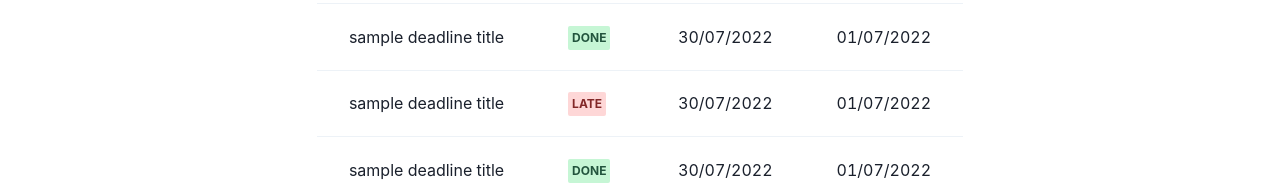
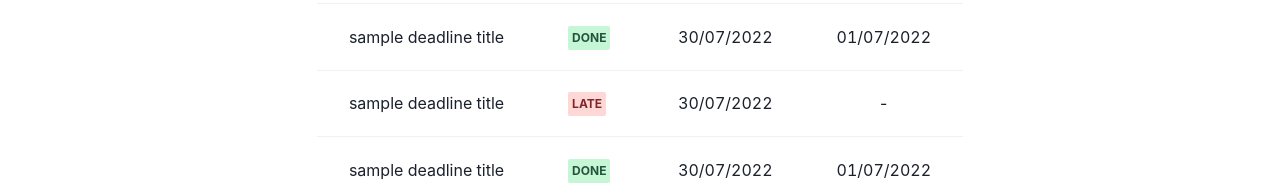
Before and after one commit to marlalain/relay-crud, a Next.js app: page / in a window 1280 px wide. Shown: the part 338-525 px from the top of the page. Built offline with nearby package versions, Linux system fonts and the light colour scheme.

Commit message:
fix(deadline-table): empty end dates

```diff
--- a/src/components/deadline/deadline-row.tsx
+++ b/src/components/deadline/deadline-row.tsx
@@ -1,4 +1,4 @@
-import {Badge, Td, Tooltip, Tr} from "@chakra-ui/react";
+import {Badge, Td, Text, Tooltip, Tr} from "@chakra-ui/react";
 import {FunctionComponent} from "react";
 
 type DeadlineRowProps = {
@@ -7,7 +7,7 @@ type DeadlineRowProps = {
 	colorScheme: string | 'green' | 'red' | 'purple';
 	status: string;
 	startDate: string;
-	finishDate: string;
+	finishDate?: string;
 }
 
 const DeadlineRow: FunctionComponent<DeadlineRowProps> = (
@@ -29,7 +29,7 @@ const DeadlineRow: FunctionComponent<DeadlineRowProps> = (
 			<Badge colorScheme={colorScheme}>{status}</Badge>
 		</Td>
 		<Td>{startDate}</Td>
-		<Td>{finishDate}</Td>
+		<Td>{finishDate || <Text align='center'>-</Text>}</Td>
 	</Tr>
 }
 
--- a/src/components/deadline/deadline-table.tsx
+++ b/src/components/deadline/deadline-table.tsx
@@ -36,8 +36,7 @@ const DeadlineTable: NextComponentType = () => {
 						description='sample description'
 						colorScheme='red'
 						status='late'
-						startDate='30/07/2022'
-						finishDate='01/07/2022'/>
+						startDate='30/07/2022'/>
 					<DeadlineRow
 						title='sample deadline title'
 						description='sample description'
```
